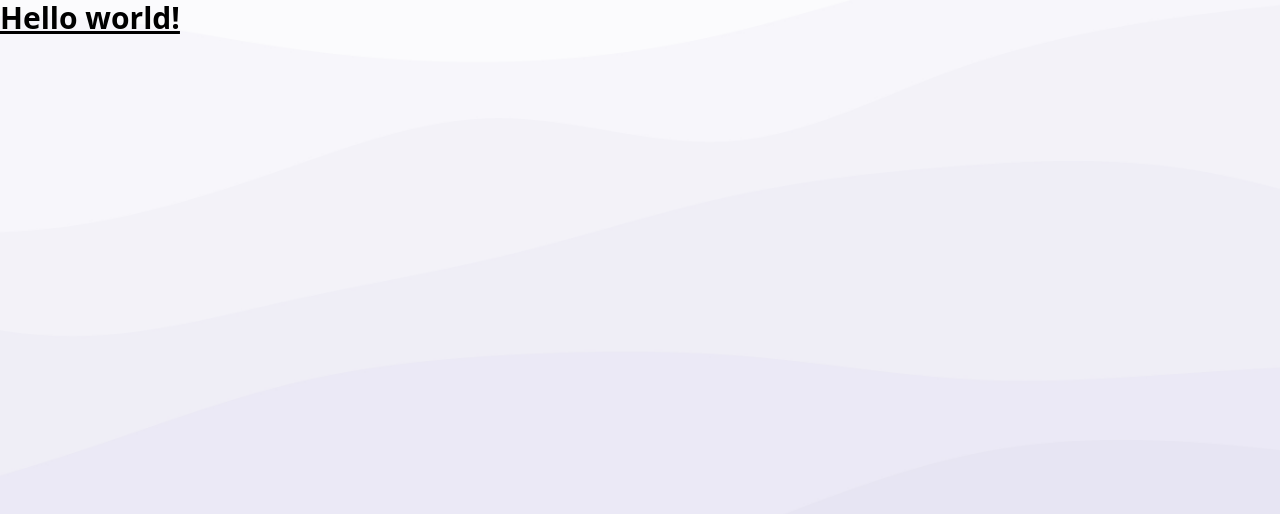
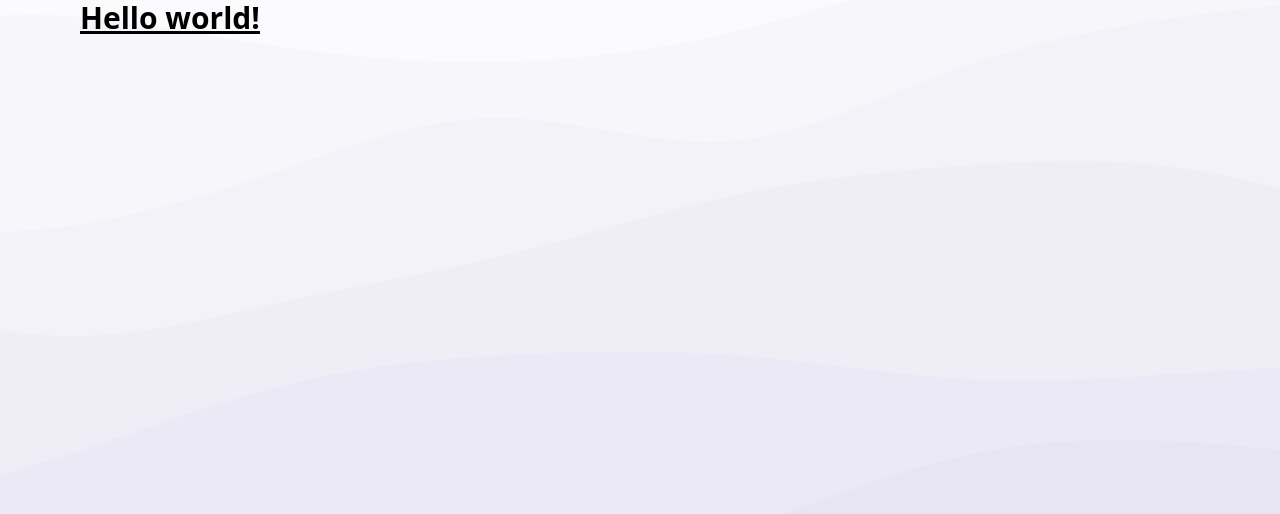
Before and after one commit to lvidal1/react-vite-multistep, a React (Vite) app: page / in a window 1280 px wide. Shown: the top 514 px of the page. Built offline with nearby package versions, Linux system fonts and the light colour scheme.

Commit message:
Update layout

```diff
--- a/src/assets/styles/Layout.module.scss
+++ b/src/assets/styles/Layout.module.scss
@@ -1,3 +1,8 @@
 .container {
   @apply text-sm bg-cover bg-center h-screen w-screen;
 }
+
+.main {
+  @apply md:max-w-7xl lg:max-w-8xl mx-auto;
+  @apply px-4 md:px-10 lg:px-20;
+}
--- a/src/components/Layout.tsx
+++ b/src/components/Layout.tsx
@@ -11,7 +11,9 @@ function Layout({ children }: LayoutProps) {
     <div data-testid="layout" className={styles.container} style={{
       backgroundImage: `url(${imageURL})`,
     }}>
-      {children}
+      <main className={styles.main}>
+        {children}
+      </main>
     </div>
   );
 }
--- a/tailwind.config.js
+++ b/tailwind.config.js
@@ -2,7 +2,11 @@
 export default {
   content: ['./index.html', './src/**/*.{js,ts,jsx,tsx}'],
   theme: {
-    extend: {}
+    extend: {
+      maxWidth: {
+        '8xl': '90rem',
+      }
+    }
   },
   plugins: []
 };
```
